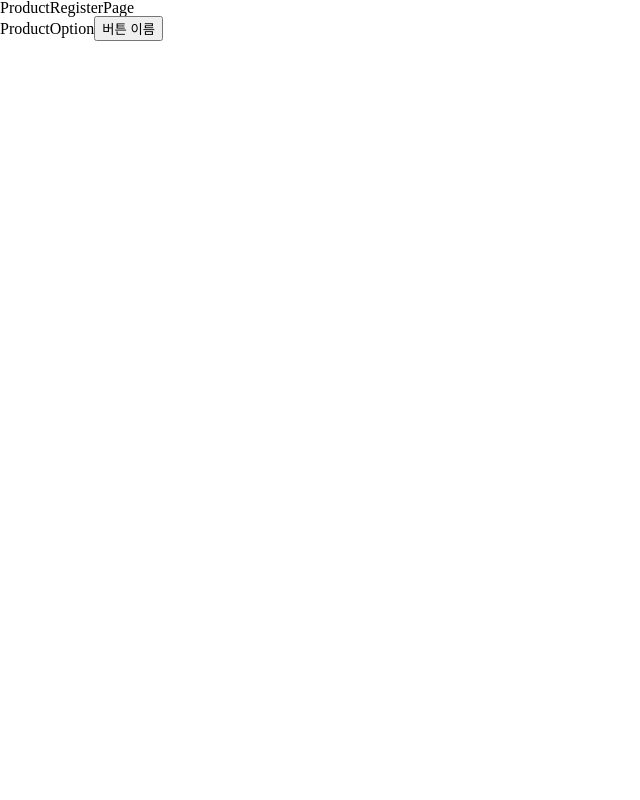
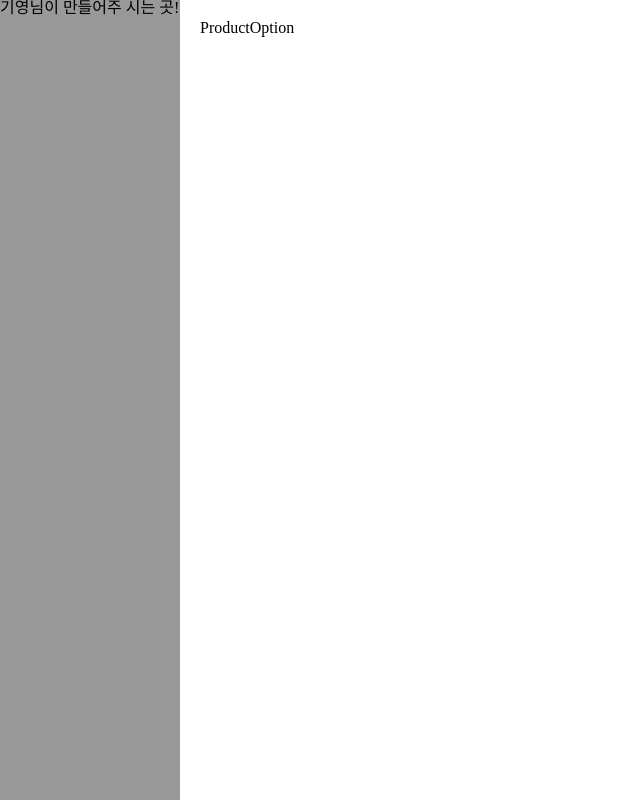
Before and after one commit to 2201infinity/adm_product_add, a React (Create React App) app: page / in a window 1280 px wide. Shown: the whole page, without its empty margins (0-640 px from the left). Built offline with nearby package versions, Linux system fonts and the light colour scheme.

Commit message:
feat: main-layout 구현

```diff
--- a/src/App.js
+++ b/src/App.js
@@ -1,13 +1,27 @@
 import GlobalStyles from "styles/GlobalStyles";
 import ProductRegisterPage from "pages/ProductRegisterPage";
+import styled from "styled-components";
+import Sidebar from "components/sidebar/Sidebar";
 
 function App() {
   return (
-    <>
+    <AppContainter>
       <GlobalStyles />
-      <ProductRegisterPage />
-    </>
+      <AppLayout>
+        <Sidebar />
+        <ProductRegisterPage />
+      </AppLayout>
+    </AppContainter>
   );
 }
 
+const AppContainter = styled.div`
+  height: 100%;
+`;
+
+const AppLayout = styled.div`
+  display: flex;
+  height: 100%;
+`;
+
 export default App;
--- a/src/components/ProductOption.js
+++ b/src/components/ProductOption.js
@@ -1,22 +1,7 @@
-import useToggle from "hooks/useToggle";
 import React from "react";
-import AlertModal from "./common/AlertModal";
 
 function ProductOption() {
-  const [isModal, onToggleModal] = useToggle();
-  return (
-    <div>
-      ProductOption
-      <button onClick={onToggleModal}>버튼 이름</button>
-      {isModal && (
-        <AlertModal
-          isModal={isModal}
-          onToggleModal={onToggleModal}
-          message="필수값을 모두 입력해주세요."
-        />
-      )}
-    </div>
-  );
+  return <div>ProductOption</div>;
 }
 
 export default ProductOption;
--- /dev/null
+++ b/src/components/sidebar/Sidebar.js
@@ -0,0 +1,15 @@
+import React from "react";
+import styled from "styled-components";
+
+// 기초 레이아웃만 잡아놨습니다!
+
+function Sidebar() {
+  return <SidebarContainer>기영님이 만들어주 시는 곳!</SidebarContainer>;
+}
+
+const SidebarContainer = styled.aside`
+  background: #999;
+  width: 180px;
+`;
+
+export default Sidebar;
--- a/src/pages/ProductRegisterPage.js
+++ b/src/pages/ProductRegisterPage.js
@@ -1,15 +1,19 @@
 import ProductOption from "components/ProductOption";
 import React from "react";
+import styled from "styled-components";
 
 function ProductRegisterPage() {
   return (
-    <>
-      <div>
-        ProductRegisterPage
-        <ProductOption />
-      </div>
-    </>
+    <ProductRegisterPageContainer>
+      <ProductOption />
+    </ProductRegisterPageContainer>
   );
 }
 
+const ProductRegisterPageContainer = styled.div`
+  flex: 1 auto;
+  overflow: auto;
+  padding: 20px;
+`;
+
 export default ProductRegisterPage;
```
